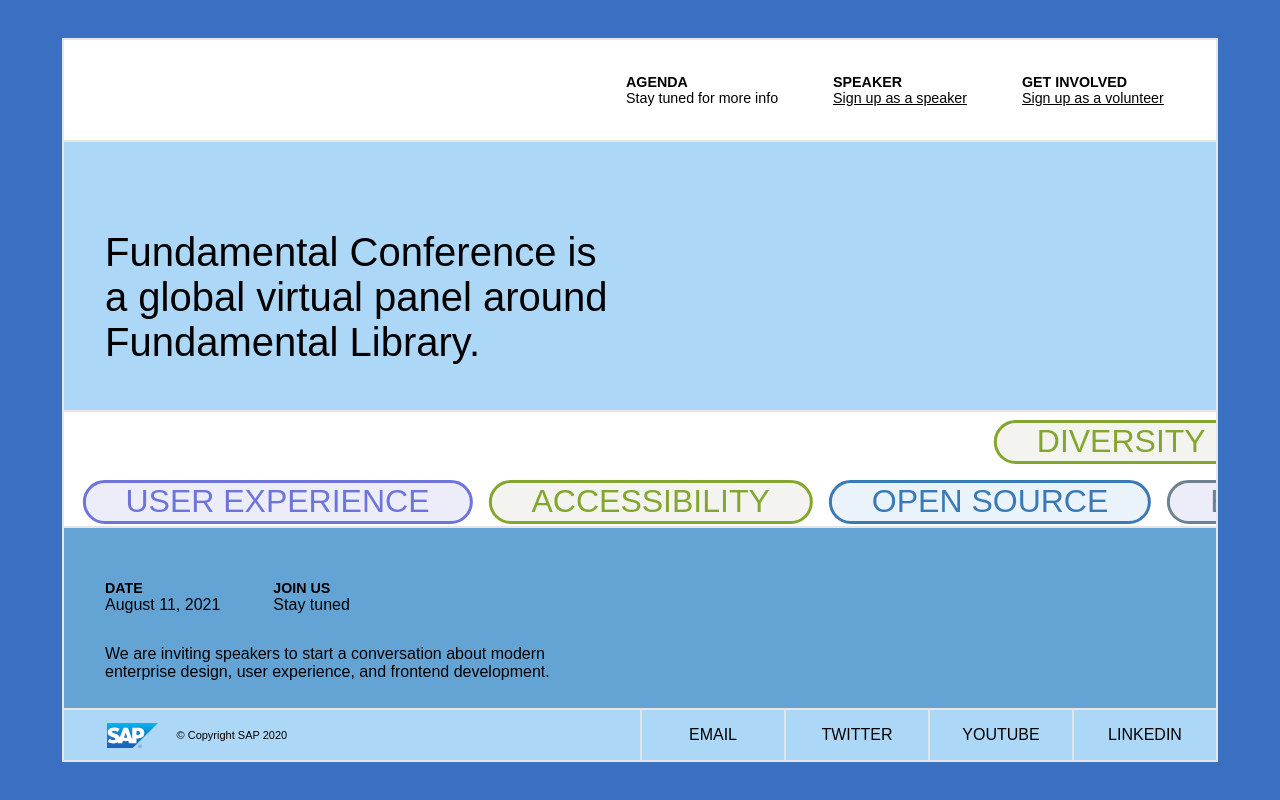
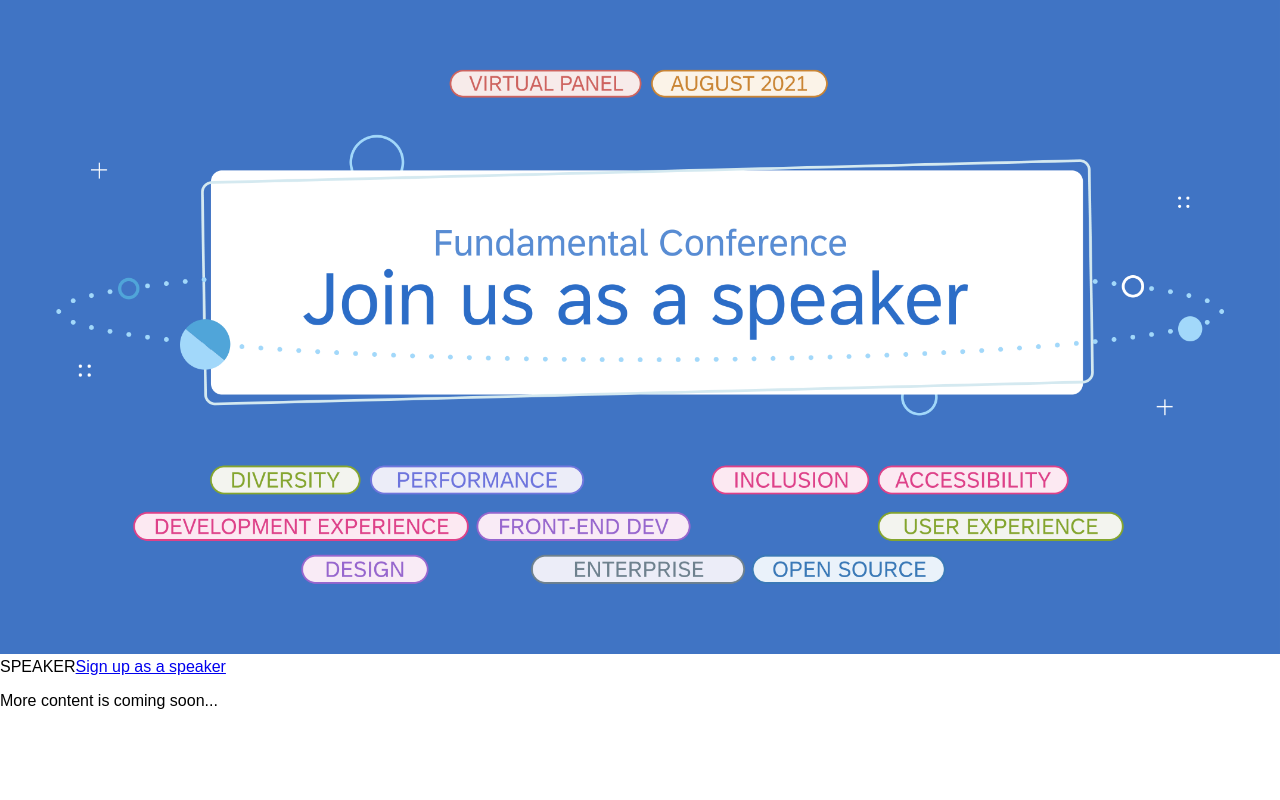
Before and after one commit to fundamental-conf/fundamental-conf, an Angular app: page / in a window 1280 px wide. Built offline with nearby package versions, Linux system fonts and the light colour scheme.

Commit message:
docs: add temp page

```diff
--- a/src/app/app.component.html
+++ b/src/app/app.component.html
@@ -1 +1,10 @@
-<router-outlet></router-outlet>
+<!-- <router-outlet></router-outlet> -->
+<div>
+
+    <img class="intro-section__conf" src="./assets/images/fundamentalconf.png" alt="Fundamental Lib Conference Banner">
+
+</div>
+
+<label>SPEAKER</label>
+<a href="https://forms.gle/yyT6ZyGa9UVytx2S9" target="_blank">Sign up as a speaker</a>
+<p>More content is coming soon...</p>
--- a/src/app/app.component.scss
+++ b/src/app/app.component.scss
@@ -0,0 +1,3 @@
+.intro-section__conf{
+    width: 100%
+}
```
